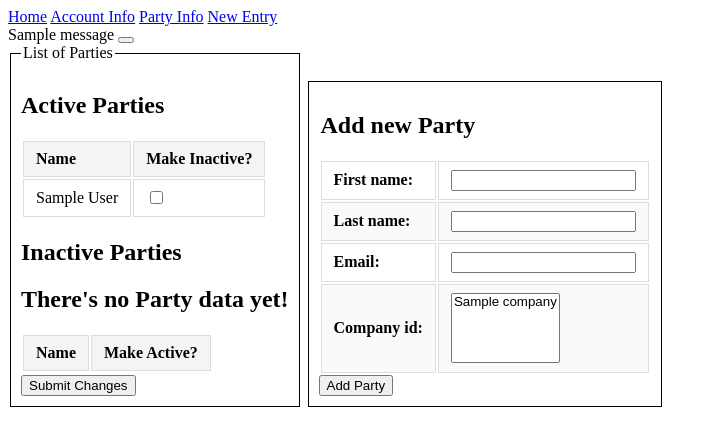
After one commit to yllusSULLYyllus/moneypyle, a Django app: page /moneypyle/party/ in a window 1280 px wide. The commit adds this page. Shown: the top 446 px of the page, without its empty margins (0-717 px from the left). Run offline with Django 5.2, Linux system fonts and the light colour scheme; tables that the repository leaves empty hold one stand-in row (values such as "Sample post"); one stand-in notice (Sample message) is shown; lists and menus that the app fills with data are empty.

Commit message:
squash and merge the party changes

```diff
--- a/config/settings.py
+++ b/config/settings.py
@@ -37,6 +37,7 @@ INSTALLED_APPS = [
     'django.contrib.sessions',
     'django.contrib.messages',
     'django.contrib.staticfiles',
+    "django_tables2",
     'moneypyle'
 ]
 
@@ -62,6 +63,7 @@ TEMPLATES = [
                 'django.template.context_processors.request',
                 'django.contrib.auth.context_processors.auth',
                 'django.contrib.messages.context_processors.messages',
+                "django.template.context_processors.request"
             ],
         },
     },
--- a/moneypyle/forms.py
+++ b/moneypyle/forms.py
@@ -39,7 +39,7 @@ EntryFormSet = inlineformset_factory(
     validate_min=True,
 )
 
-class AddPartForm(forms.ModelForm):
+class AddPartyForm(forms.ModelForm):
     class Meta:
         model = Party
         fields = ["first_name", "last_name", "email", "company_id"]
--- a/moneypyle/models.py
+++ b/moneypyle/models.py
@@ -21,6 +21,9 @@ class Company(Address):
     company_name = models.CharField()
     description = models.CharField(blank=True)
     industry = models.CharField()
+    is_active = models.BooleanField("Active", default=True)
+    def __str__(self) -> str:
+        return f"{self.company_name}"
 
 class Account(models.Model):
     ACCOUNT_TYPES = [
@@ -34,6 +37,7 @@ class Account(models.Model):
     name = models.CharField("Account", max_length=40)
     number = models.IntegerField()
     account_type = models.CharField(choices=ACCOUNT_TYPES)
+    is_active = models.BooleanField("Active", default=True)
     description = models.CharField(max_length=250, blank=True)
 
     class Meta:
@@ -49,9 +53,10 @@ class Party(models.Model):
     party_type = models.CharField(null=True, blank=True)
     first_name = models.CharField()
     last_name = models.CharField()
-    full_name = models.GeneratedField(expression=Concat('first_name', models.Value(' '), 'last_name'), output_field=models.CharField(max_length=64), db_persist=True)
+    full_name = models.GeneratedField(expression=Concat('first_name', models.Value(' '), 'last_name'), output_field=models.CharField(max_length=64), db_persist=True, unique=True)
     email = models.EmailField(blank=True)
     company_id = models.ManyToManyField(Company, related_name="Party", blank=True)
+    is_active = models.BooleanField("Active", default=True)
 
     def __str__(self) -> str:
         return f"{self.full_name}"
@@ -60,11 +65,12 @@ class Product(models.Model):
     name = models.CharField()
     type = models.CharField(blank=True)
     product_description = models.CharField(blank=True)
+    is_active = models.BooleanField("Active", default=True)
 
 class Transaction(models.Model):
     logged_date = models.DateTimeField(auto_now_add=True)
     transaction_date = models.DateField()
-    party_id = models.ForeignKey(Party, on_delete=models.PROTECT)
+    party_id = models.ForeignKey(Party, on_delete=models.PROTECT,limit_choices_to={'is_active': True},)
     reference_number = models.CharField()
     total_amount = models.DecimalField(decimal_places=2, max_digits=10)
     memo = models.CharField(max_length=256, blank=True)
--- /dev/null
+++ b/moneypyle/tables.py
@@ -0,0 +1,6 @@
+import django_tables2 as tables
+from .models import Transaction, AccountEntry
+
+class TransactionsTable(tables.Table):
+    class Meta:
+        model = AccountEntry
--- a/moneypyle/templates/base.html
+++ b/moneypyle/templates/base.html
@@ -44,6 +44,15 @@
             background-color: #eaeffd;
             /* highlight on hover – optional */
         }
+
+        fieldset {
+            display: inline-block;
+            /* Allows the fieldset to shrink to fit its contents */
+            border: 1px solid #000;
+            /* Optional: adds a border */
+            padding: 10px;
+            /* Optional: adds padding inside the fieldset */
+        }
     </style>
 </head>
 
@@ -51,8 +60,24 @@
     <nav>
         <a href="{% url 'moneypyle:home' %}">Home</a>
         <a href="{% url 'moneypyle:accounts' %}">Account Info</a>
+        <a href="{% url 'moneypyle:party' %}">Party Info</a>
         <a href="{% url 'moneypyle:journal' %}">New Entry</a>
     </nav>
+
+    {% if messages %}
+        <div class="mt-3">
+            {% for message in messages %}
+                {# Bootstrap alert classes map to Django’s message levels #}
+                <div class="alert alert-{{ message.tags }}"
+                     role="alert">
+                    {{ message }}
+                    <button type="button" class="btn-close"
+                            data-bs-dismiss="alert"
+                            aria-label="Close"></button>
+                </div>
+            {% endfor %}
+        </div>
+    {% endif %}
     {% block content %}
     {% endblock %}
 </body>
--- /dev/null
+++ b/moneypyle/templates/clock-time.html
@@ -0,0 +1,5 @@
+{% extends 'base.html' %}
+
+{% block content %}
+
+{% endblock %}
--- a/moneypyle/templates/home.html
+++ b/moneypyle/templates/home.html
@@ -1,5 +1,8 @@
 {% extends 'base.html' %}
+{% load render_table from django_tables2%}
 {% block content %}
 
 <h1>Hello!</h1>
+
+{% render_table graph %}
 {% endblock %}
--- /dev/null
+++ b/moneypyle/templates/parties/home.html
@@ -0,0 +1,135 @@
+{% extends 'base.html' %}
+
+{% block content %}
+
+<fieldset>
+    <legend>List of Parties</legend>
+    <div>
+
+        <form action="{% url 'moneypyle:party' %}" method="post">
+            {% csrf_token %}
+            <h2>Active Parties</h2>
+            <table id="party-table">
+                <thead>
+                    <tr>
+                        <th>
+                            Name
+                        </th>
+                        <th>
+                            Make Inactive?
+                        </th>
+                    </tr>
+                </thead>
+                <tbody>
+                    {% for p in party_list %}
+                    <tr>
+                        <td> {{ p }}</td>
+                        <td><input class="checkbox" type="checkbox" name="delete_ids" id="delete"
+                                value="{{ p.id }}"></td>
+                    </tr>
+                    {% empty %}
+                    <tr>
+                        <h2>There's no Party data yet!</h2>
+                    </tr>
+                    {% endfor %}
+                </tbody>
+            </table>
+            <h2>Inactive Parties</h2>
+            <table id="inactive-table">
+                <thead>
+                    <tr>
+                        <th>
+                            Name
+                        </th>
+                        <th>
+                            Make Active?
+                        </th>
+                    </tr>
+                </thead>
+                <tbody>
+                    {% for p in inactive %}
+                    <tr>
+                        <td> {{ p }}</td>
+                        <td><input class="checkbox" type="checkbox" name="inactive_ids" id="inactive"
+                                value="{{ p.id }}"></td>
+                    </tr>
+                    {% empty %}
+                    <tr>
+                        <h2>There's no Party data yet!</h2>
+                    </tr>
+                    {% endfor %}
+                </tbody>
+            </table>
+            <div>
+                <button name="update-party" id="update-button" type="submit" style="display: block;">Submit
+                    Changes</button>
+            </div>
+        </form>
+    </div>
+</fieldset>
+
+<fieldset>
+    <h2>
+        <legend>Add new Party</legend>
+    </h2>
+    <form action="" method="post">
+        {% csrf_token %}
+        <table>
+            {{ form.as_table }}
+
+        </table>
+
+        <div>
+            <button name="create-party" id="create-party" type="submit"> Add Party</button>
+        </div>
+    </form>
+</fieldset>
+<script>
+    const activeTable = document.getElementById('party-table')
+    const inactiveTable = document.getElementById('inactive-table')
+    const deleteButton = document.getElementById('update-button')
+
+    const getCheckboxState = (tbl) => Array.from(
+        tbl.querySelectorAll(".checkbox")
+    ).map(cb => cb.checked);
+
+    const initialActiveState = getCheckboxState(activeTable)
+    const initialInactiveState = getCheckboxState(inactiveTable)
+
+    const arraysDiffer = (arr1, arr2) => {
+        if (arr1.length !== arr2.length) return true;
+        for (let i = 0; i < arr1.length; i++) {
+            if (arr1[i] !== arr2[i]) return true;
+        }
+        return false;
+    };
+
+const updateButtonState = () => {
+    const nowActive   = getCheckboxState(activeTable);
+    const nowInactive = getCheckboxState(inactiveTable);
+
+    const activeChanged   = arraysDiffer(initialActiveState,   nowActive);
+    const inactiveChanged = arraysDiffer(initialInactiveState, nowInactive);
+
+    updateBtn.disabled = !(activeChanged || inactiveChanged);
+};
+
+
+
+    activeTable.addEventListener('change', e => {
+        if (e.target.type === 'checkbox') {
+            updateButtonState(table, initialActiveState);
+        }
+    });
+    inactiveTable.addEventListener('change', e => {
+        if (e.target.type === 'checkbox') {
+            updateButtonState(inactiveTable, initialInactiveState);
+        }
+    });
+
+    updateButtonState();
+
+
+</script>
+
+{% endblock %}
--- a/moneypyle/templates/transactions/journal.html
+++ b/moneypyle/templates/transactions/journal.html
@@ -112,6 +112,7 @@
         saveButton.style.backgroundColor = '#f0f8ff'
     } else {
         grandTotal.style.backgroundColor = '#ffe5e5'
+        grandTotal.value = '---'
         saveButton.disabled = true
         saveButton.textContent = "Credits and Debits don't match"
         saveButton.style.fontWeight = 'bold'
--- a/moneypyle/urls.py
+++ b/moneypyle/urls.py
@@ -9,5 +9,7 @@ urlpatterns = [
     path("accounts/", views.add_account, name="accounts"),
     path("accounts/<int:account_id>", views.account_details, name="account_details"),
     path("", views.home, name="home"),
+    path("clock-time/", views.clock_time, name='clock-time'),
+    path("party/", views.party_home, name='party'),
     path("signon/", views.signon, name='signon')
 ]
--- a/moneypyle/views/admin_views.py
+++ b/moneypyle/views/admin_views.py
@@ -25,3 +25,6 @@ def register_user(request):
 
 def admin_home(request):
     return render(request, 'home.html')
+
+def clock_time(request):
+    return render( request, 'clock-time.html')
--- a/moneypyle/views/party.py
+++ b/moneypyle/views/party.py
@@ -1,10 +1,57 @@
-from django.shortcuts import render
-from django.db import
+from django.contrib import messages
+from django.shortcuts import render, redirect
+from django.db import IntegrityError
 from ..models import Party
+from ..forms import AddPartyForm
+
+
+
+def get_headers(query) -> list:
+    try:
+        first = dict(query.values().first())
+        print(first)
+        headers = [h for h in first.keys() if h != 'id']
+        return headers
+    except Exception as exc:
+        print(f"{exc} for Parties in get_headers function")
+        return []
+
+
 
 def party_home(request):
-    parties = Party.objects.all()
+    active_parties = Party.objects.filter(is_active=True)
+    inactive_parties = Party.objects.filter(is_active=False)
+    headers = get_headers(active_parties)
+    form = AddPartyForm(request.POST or None, prefix='party')
+    print(active_parties)
     context = {
-        "party_list": parties
+        "party_list": active_parties,
+        "inactive": inactive_parties,
+        "form": form,
+        "headers": headers
     }
-    return render(request, 'parties/home.html', content=context)
+    if request.method == "POST":
+        if 'create-party' in request.POST:
+            if form.is_valid():
+                form.save()
+                # account.save()
+                context["created"] = True
+                return redirect('moneypyle:party')
+        if 'update-party' in request.POST:
+            try:
+                print(request.POST)
+                ids_to_delete = request.POST.getlist('delete_ids')
+                del_parties = Party.objects.filter(id__in=ids_to_delete)
+                ids_to_update = request.POST.getlist('inactive_ids')
+                ia_parties = Party.objects.filter(id__in=ids_to_update)
+                del_parties.update(is_active=False)
+                ia_parties.update(is_active=True)
+                messages.success(request, f"Inactivated {del_parties} party(ies).")
+                return redirect('moneypyle:party')
+            except IntegrityError as e:
+
+                messages.error(request, "could not delete the selected parties")
+    else:
+        return render(request, 'parties/home.html',context=context)
+
+    return render(request, 'parties/home.html', context=context)
--- a/moneypyle/views/transactions.py
+++ b/moneypyle/views/transactions.py
@@ -1,6 +1,8 @@
 from django.shortcuts import render, redirect
 from django.db import transaction
 from ..forms import TransactionForm, EntryFormSet
+
+
 
 def new_entry(request):
     if request.method == "POST":
```
Also changed, not shown: moneypyle/views/__init__.py (+5 -3 lines), moneypyle/views/index.py (+16 -1 lines), moneypyle/migrations/0012_account_is_active.py (added), moneypyle/migrations/0013_company_is_active_party_is_active_product_is_active.py (added), moneypyle/migrations/0014_alter_party_full_name.py (added), moneypyle/migrations/0015_alter_transaction_party_id.py (added).
